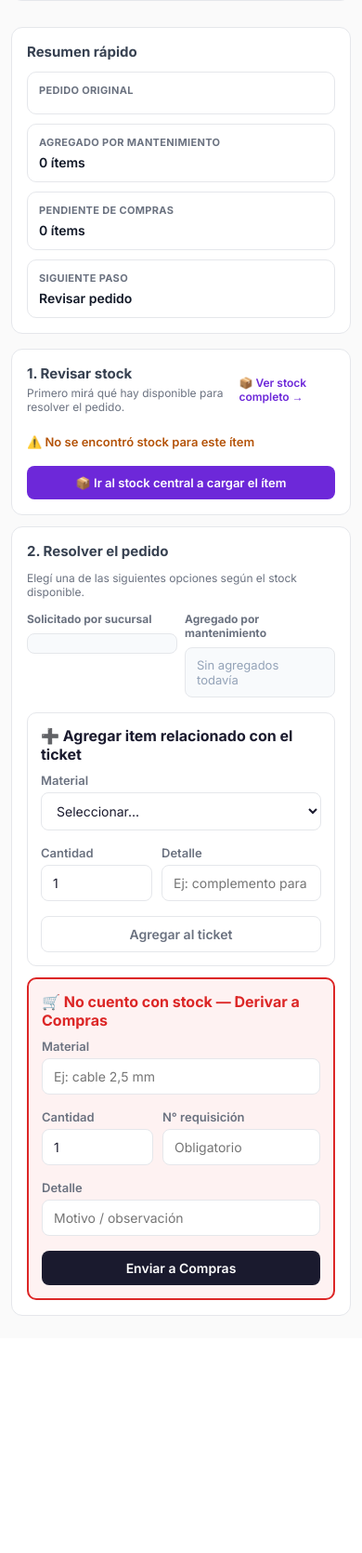
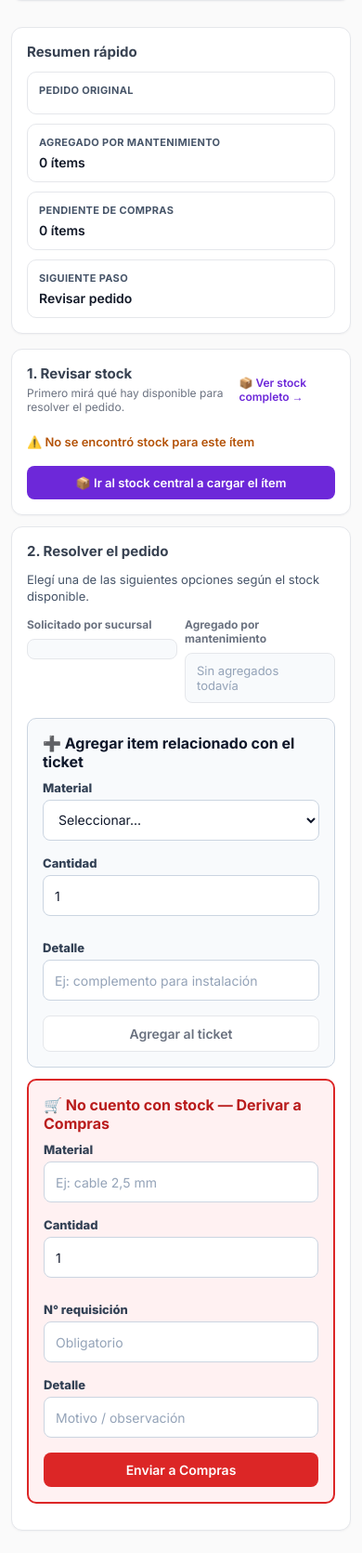
Before and after one commit to agustintomasbrahim-dot/tecman, a Flask app: template templates/admin_pedido.html in a window 390 px wide. Shown: the part 314-1984 px from the top of the page at 93% size. Before the commit the page ends 1729 px from the top, so only its background shows below. Run offline with Flask 3, Linux system fonts and the light colour scheme; the template is opened without the code that fills it, so the values that code supplies are empty.

Commit message:
Improve material order form readability

```diff
--- a/templates/admin_pedido.html
+++ b/templates/admin_pedido.html
@@ -20,13 +20,52 @@
 {% block content %}
 
 <style>
+.pedido-page .card { box-shadow: 0 1px 2px rgba(15, 23, 42, .04); }
 .pedido-grid-top { display:grid; grid-template-columns: 1.2fr 0.8fr; gap:16px; }
 .pedido-mini-card { border:1px solid #e5e7eb; border-radius:10px; padding:12px; background:#fff; }
-.pedido-label { font-size:11px; color:#6b7280; font-weight:700; text-transform:uppercase; letter-spacing:.03em; margin-bottom:6px; }
+.pedido-label { font-size:11px; color:#475569; font-weight:700; text-transform:uppercase; letter-spacing:.03em; margin-bottom:6px; }
 .pedido-value { font-size:14px; color:#111827; font-weight:600; }
-@media (max-width: 900px) { .pedido-grid-top { grid-template-columns: 1fr; } }
+.pedido-page .form-group label { color:#334155; font-weight:800; }
+.pedido-page .form-group input,
+.pedido-page .form-group select,
+.pedido-page .form-group textarea {
+    min-height: 44px;
+    border-color: #cbd5e1;
+    color: #0f172a;
+    background: #fff;
+}
+.pedido-page .form-group input::placeholder,
+.pedido-page .form-group textarea::placeholder { color:#94a3b8; opacity:1; }
+.pedido-help { color:#475569; font-size:13px; line-height:1.4; }
+.pedido-action-card {
+    border-radius: 10px;
+    padding: 16px;
+    margin-bottom: 12px;
+}
+.pedido-action-card h4 { margin-bottom: 10px; color:#0f172a; }
+.pedido-action-card--stock { border: 2px solid #16a34a; background:#f0fdf4; }
+.pedido-action-card--extra { border: 1px solid #cbd5e1; background:#f8fafc; }
+.pedido-action-card--compras { border: 2px solid #dc2626; background:#fff1f2; }
+.pedido-two-cols { display:grid; grid-template-columns: 120px 1fr; gap:10px; }
+.pedido-option-list { display:flex; flex-direction:column; gap:8px; margin-bottom:12px; }
+.pedido-radio-row {
+    display:flex;
+    align-items:center;
+    gap:8px;
+    padding:10px;
+    border:1px solid #cbd5e1;
+    border-radius:8px;
+    cursor:pointer;
+    background:#fff;
+    color:#1f2937;
+}
+@media (max-width: 900px) {
+    .pedido-grid-top { grid-template-columns: 1fr; }
+    .pedido-two-cols { grid-template-columns: 1fr; }
+}
 </style>
 
+<div class="pedido-page">
 <div class="pedido-grid-top" style="margin-bottom: 16px;">
 <div class="card" style="border-left: 4px solid #e63946; margin-bottom: 0;">
     <div style="display: flex; justify-content: space-between; align-items: center; margin-bottom: 12px; flex-wrap: wrap; gap: 8px;">
@@ -140,7 +179,7 @@
 
 <div class="card">
     <h3 style="margin-bottom: 12px;">2. Resolver el pedido</h3>
-    <p style="font-size: 12px; color: #6b7280; margin-bottom: 14px;">Elegí una de las siguientes opciones según el stock disponible.</p>
+    <p class="pedido-help" style="margin-bottom: 14px;">Elegí una de las siguientes opciones según el stock disponible.</p>
 
     <div style="display:grid; grid-template-columns: 1fr 1fr; gap: 8px; margin-bottom: 16px;">
         <div>
@@ -166,23 +205,23 @@
 
     <!-- Opción 1: Cuento con stock (solo para tickets Nuevo/Abierto) -->
     {% if ticket.estado in ('Nuevo', 'Abierto') %}
-    <div style="border: 2px solid #16a34a; border-radius: 10px; padding: 14px; margin-bottom: 12px; background: #f0fdf4;">
-        <h4 style="color: #166534; margin-bottom: 10px;">✅ Cuento con stock</h4>
+    <div class="pedido-action-card pedido-action-card--stock">
+        <h4 style="color: #166534;">✅ Cuento con stock</h4>
         <form method="POST">
             <input type="hidden" name="accion" value="cuento_material">
             <p style="font-size: 13px; color: #374151; margin-bottom: 8px; font-weight: 600;">Método de envío:</p>
-            <div style="display: flex; flex-direction: column; gap: 8px; margin-bottom: 12px;">
+            <div class="pedido-option-list">
                 {% if es_amba %}
-                <label style="display: flex; align-items: center; gap: 8px; padding: 10px; border: 1px solid #bbf7d0; border-radius: 8px; cursor: pointer; background: #fff;">
+                <label class="pedido-radio-row" style="border-color:#86efac;">
                     <input type="radio" name="metodo_envio" value="Recoge CEYH" required>
                     <span><strong>Recoge CEYH</strong> — la camioneta de CEYH lo retira de Central</span>
                 </label>
                 {% endif %}
-                <label style="display: flex; align-items: center; gap: 8px; padding: 10px; border: 1px solid #bbf7d0; border-radius: 8px; cursor: pointer; background: #fff;">
+                <label class="pedido-radio-row" style="border-color:#86efac;">
                     <input type="radio" name="metodo_envio" value="Envio desde Central" {% if not es_amba %}required{% endif %}>
                     <span><strong>Envio desde Central</strong> — se despacha desde Dabra Central</span>
                 </label>
-                <label style="display: flex; align-items: center; gap: 8px; padding: 10px; border: 1px solid #bbf7d0; border-radius: 8px; cursor: pointer; background: #fff;">
+                <label class="pedido-radio-row" style="border-color:#86efac;">
                     <input type="radio" name="metodo_envio" value="Envio directo a sucursal">
                     <span><strong>Envio directo a sucursal</strong> — el proveedor envia directo</span>
                 </label>
@@ -193,12 +232,12 @@
     {% endif %}
 
     <!-- Opción 2: Agregar item relacionado con el ticket -->
-    <div style="border: 1px solid #e5e7eb; border-radius: 10px; padding: 14px; margin-bottom: 12px; background: #fff;">
+    <div class="pedido-action-card pedido-action-card--extra">
         <h4 style="margin-bottom: 10px;">➕ Agregar item relacionado con el ticket</h4>
         <form method="POST">
             <input type="hidden" name="accion" value="agregar_material_stock">
             <div class="form-group"><label>Material</label><select name="item_stock" required><option value="">Seleccionar...</option>{% for item, cant in central_qtys|dictsort %}{% if cant > 0 %}<option value="{{ item }}">{{ item }} ({{ cant }})</option>{% endif %}{% endfor %}</select></div>
-            <div style="display:grid; grid-template-columns: 120px 1fr; gap: 10px;">
+            <div class="pedido-two-cols">
                 <div class="form-group"><label>Cantidad</label><input type="number" name="cantidad_stock" min="1" value="1"></div>
                 <div class="form-group"><label>Detalle</label><input type="text" name="detalle_stock" placeholder="Ej: complemento para instalación"></div>
             </div>
@@ -207,17 +246,17 @@
     </div>
 
     <!-- Opción 3: No cuento con stock → Derivar a Compras -->
-    <div style="border: 2px solid #dc2626; border-radius: 10px; padding: 14px; background: #fef2f2;">
-        <h4 style="color: #dc2626; margin-bottom: 10px;">🛒 No cuento con stock — Derivar a Compras</h4>
+    <div class="pedido-action-card pedido-action-card--compras">
+        <h4 style="color: #b91c1c;">🛒 No cuento con stock — Derivar a Compras</h4>
         <form method="POST">
             <input type="hidden" name="accion" value="derivar_a_compras">
             <div class="form-group"><label>Material</label><input type="text" name="item_compra" placeholder="Ej: cable 2,5 mm" required></div>
-            <div style="display:grid; grid-template-columns: 120px 1fr; gap: 10px;">
+            <div class="pedido-two-cols">
                 <div class="form-group"><label>Cantidad</label><input type="number" name="cantidad_compra" min="1" value="1"></div>
                 <div class="form-group"><label>N° requisición</label><input type="text" name="requisicion" placeholder="Obligatorio" required></div>
             </div>
             <div class="form-group"><label>Detalle</label><input type="text" name="detalle_compra_item" placeholder="Motivo / observación"></div>
-            <button type="submit" class="btn btn-block" style="background: #1a1a2e; color: white;">Enviar a Compras</button>
+            <button type="submit" class="btn btn-danger btn-block">Enviar a Compras</button>
         </form>
     </div>
 
@@ -402,4 +441,5 @@
 </div>
 {% endif %}
 
+</div>
 {% endblock %}
```
